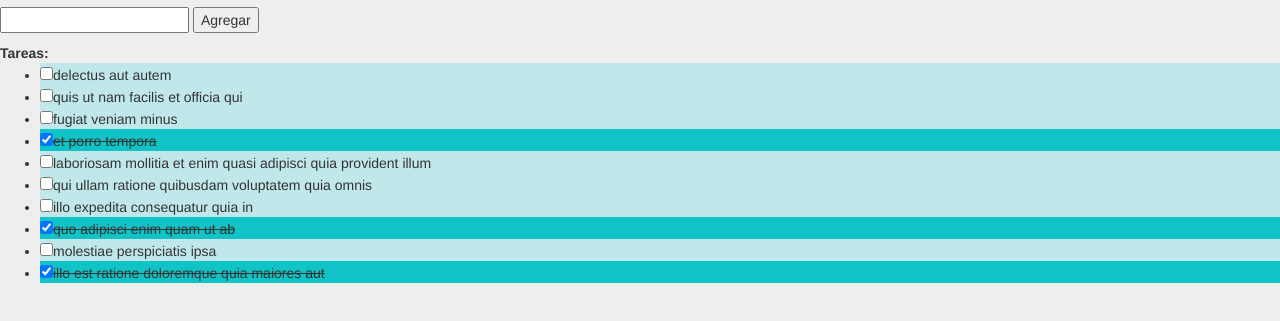
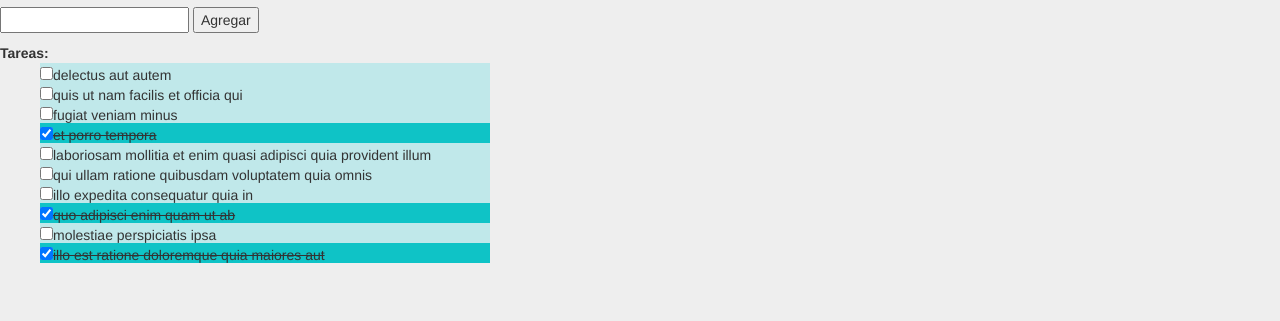
Before and after one commit to aledriandev/lista-tareas, a plain HTML site: page index.html in a window 1280 px wide. Shown: the part 103-424 px from the top of the page. Drawn offline with nearby package versions, Linux system fonts and the light colour scheme.

Commit message:
modificando el front

```diff
--- a/assets/css/main.css
+++ b/assets/css/main.css
@@ -4,6 +4,13 @@ body {
   	background-color: #eee;
 }
 
-li{
+ul li{
 	background: #c0e8ea;
+	  height: 20px;
+  width: 450px;
+
 }
+
+ul {
+	list-style-type: none;
+}
--- a/assets/js/main.js
+++ b/assets/js/main.js
@@ -27,7 +27,6 @@ function Lista(){
 				lista += "<li style='background-color:#0fc3c6'><input type='checkbox' class='toDo' " + "value='"  + i + "' checked><del>"+tareaPendiente.title+"</del></li>"
         else
         lista += "<li><input type='checkbox' class='toDo' " + "value='"  + i + "''>"+tareaPendiente.title+"</li>"
-
     }
 		document.getElementById("listaTareas").innerHTML = lista;
     checkear();
```
